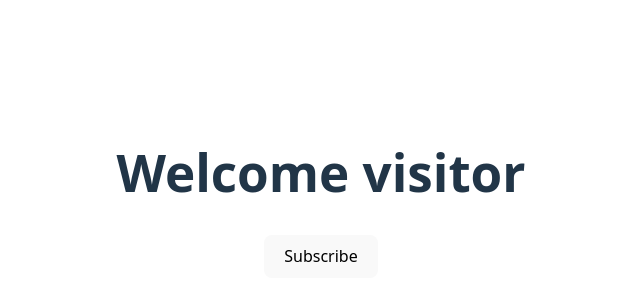
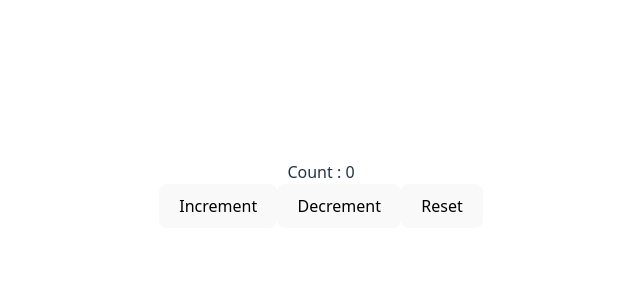
Before and after one commit to D-4-DIBAKAR/React-Tutorial, a React (Vite) app in the folder first-component/: page / in a window 1280 px wide. Shown: the part 206-506 px from the top of the page, without its empty margins (319-959 px from the left). Built offline with nearby package versions, Linux system fonts and the light colour scheme.

Commit message:
setState()

```diff
--- a/first-component/src/App.jsx
+++ b/first-component/src/App.jsx
@@ -1,15 +1,16 @@
 import './App.css'
-import Greet from './components/Greet'
-import Hello from './components/Hello'
-import Message from './components/Message'
-import Welcome from './components/Welcome'
+import Counter from './components/Counter'
+// import Greet from './components/Greet'
+// import Hello from './components/Hello'
+// import Message from './components/Message'
+// import Welcome from './components/Welcome'
 
 function App() {
 
 
   return (
     <>
-      <Message />
+      {/* <Message /> */}
       {/* <Greet name={"Ram"} >
         <p>This is children props</p>
       </Greet>
@@ -19,6 +20,8 @@ function App() {
       <Greet name={"Bheem"} /> */}
       {/* <Welcome />
       <Hello /> */}
+
+      <Counter />
     </>
   )
 }
--- /dev/null
+++ b/first-component/src/components/Counter.jsx
@@ -0,0 +1,79 @@
+import React, { Component } from 'react'
+
+class Counter extends Component {
+     constructor() {
+          super()
+          this.state = {
+               count: 0
+          }
+     }
+     increment() {
+          this.setState({
+               count: this.state.count + 1
+          }, () => {
+               console.log("Callback value", this.state.count)
+          })
+          //------------------------------------------------------
+          // this.setState((prevState, prevProps) => ({
+          //      count: prevState.count + 1
+          // }))
+          //------------------------------------------------------
+          console.log(this.state.count);
+
+          // this.setState(this.state.count + 1)
+     }
+     incrementFive() {
+          this.increment()
+          this.increment()
+          this.increment()
+          this.increment()
+          this.increment()
+     }
+     decrement() {
+          if (this.state.count <= 0) {
+               return;
+          }
+          this.setState({
+               count: this.state.count - 1
+          })
+
+          // this.setState(this.state.count + 1)
+     }
+     reset() {
+          this.setState({
+               count: 0
+          })
+     }
+     render() {
+          return (<>
+               <div>Count : {this.state.count}</div>
+               <button onClick={() => this.incrementFive()}>Increment</button>
+               <button onClick={() => this.decrement()}>Decrement</button>
+               <button onClick={() => this.reset()}>Reset</button>
+          </>
+          )
+     }
+}
+
+export default Counter
+
+//setState()
+//Always make use of setState and never update the state directly
+
+//this.setState({
+//     count: this.state.count + 1
+// })
+
+//code has to be executed after the state is updated? Place the code in the callback function which is  the second argument to the setState()
+
+//this.setState((prevState, prevProps) => ({
+//     count: prevState.count + 1
+// }))
+
+//this.setState({
+//     count: this.state.count + 1
+// }, () => {
+//      console.log("Callback value", this.state.count)
+// })
+
+//when you need to update the state based on the previous state or the previous props of the component use the callback function to update the state value of the component
```
